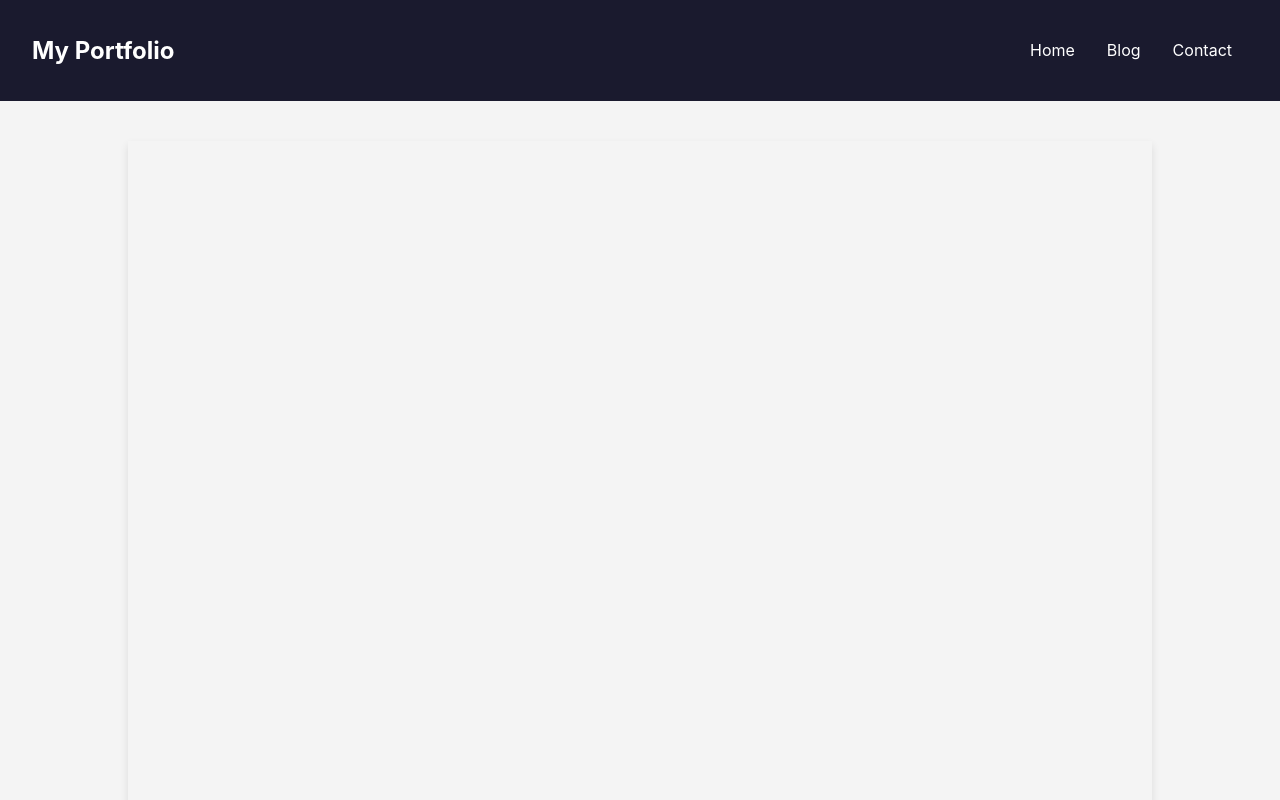
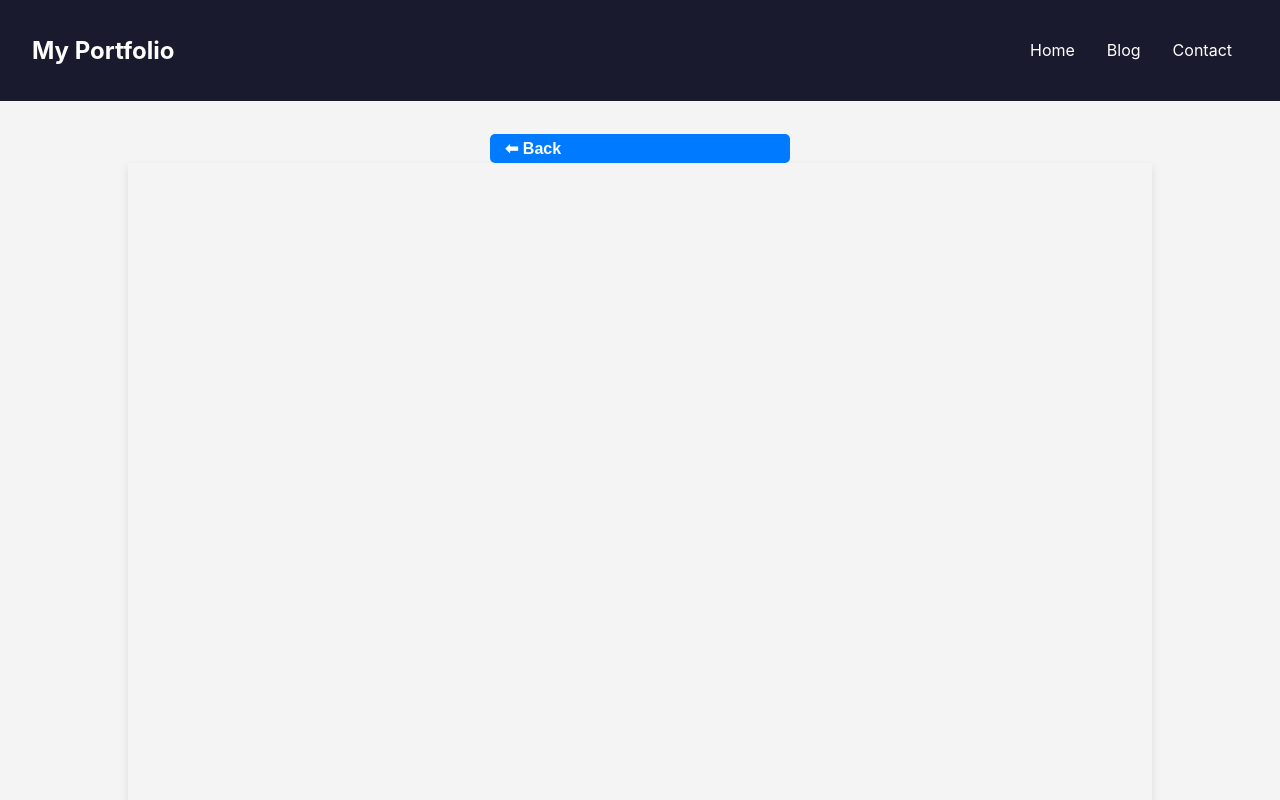
Before and after one commit to BabyLucyJoan/my-portfolio, a React (Create React App) app: page /resume in a window 1280 px wide. Shown: the top 800 px of the page. Built offline with nearby package versions, Linux system fonts and the light colour scheme.

Commit message:
Added Back button

```diff
--- a/src/Components/Resume.js
+++ b/src/Components/Resume.js
@@ -1,11 +1,13 @@
 import React from "react";
 import styles from "./Resume.module.css";
+import BackButton from "./BackButton";
 
 function Resume() {
   const resumeUrl = "/resume.pdf"; // Update with the actual PDF path
 
   return (
     <div className={styles.resumeContainer}>
+      <BackButton />
       <iframe src={resumeUrl} title="Resume" className={styles.resumeViewer} />
     </div>
   );
```
